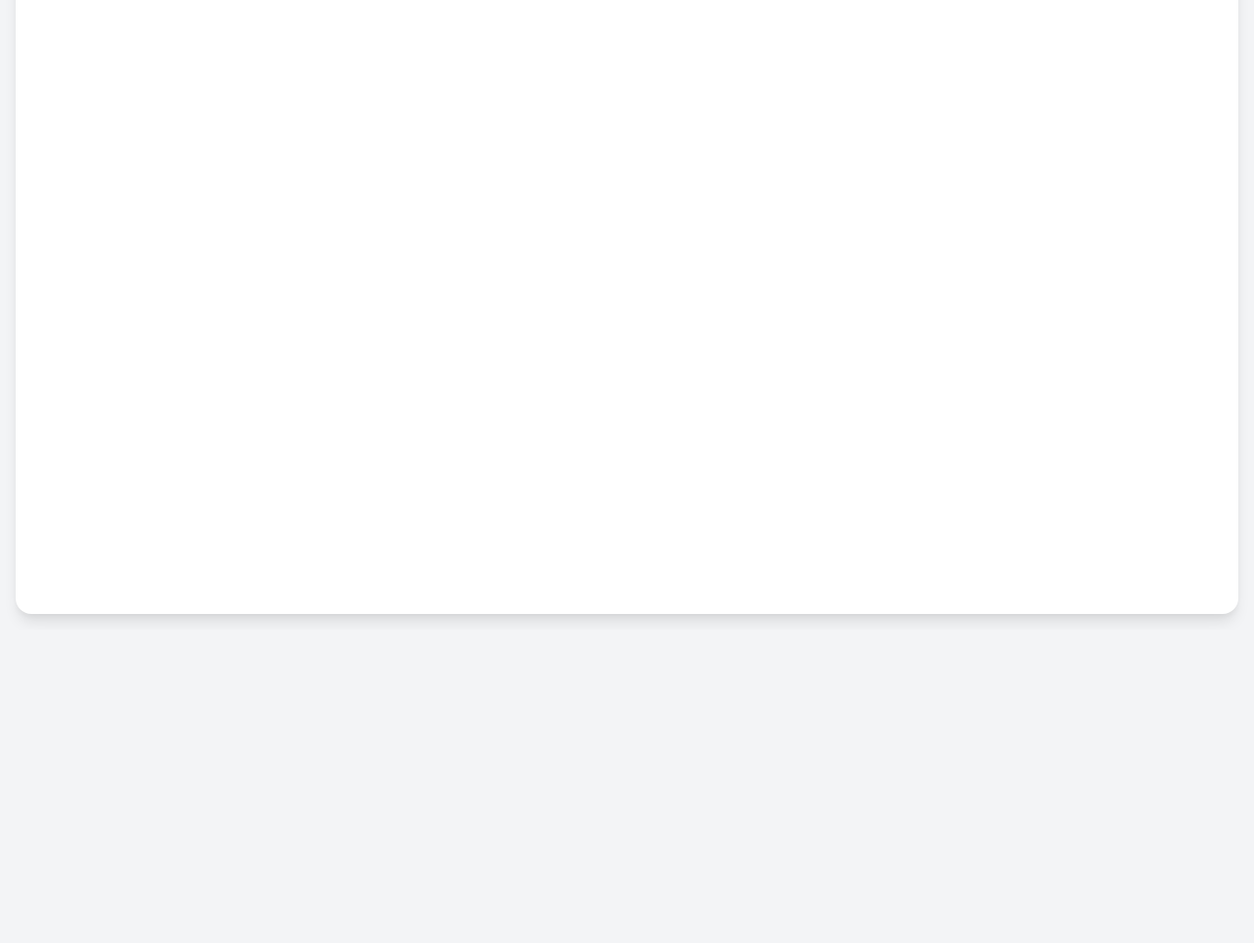
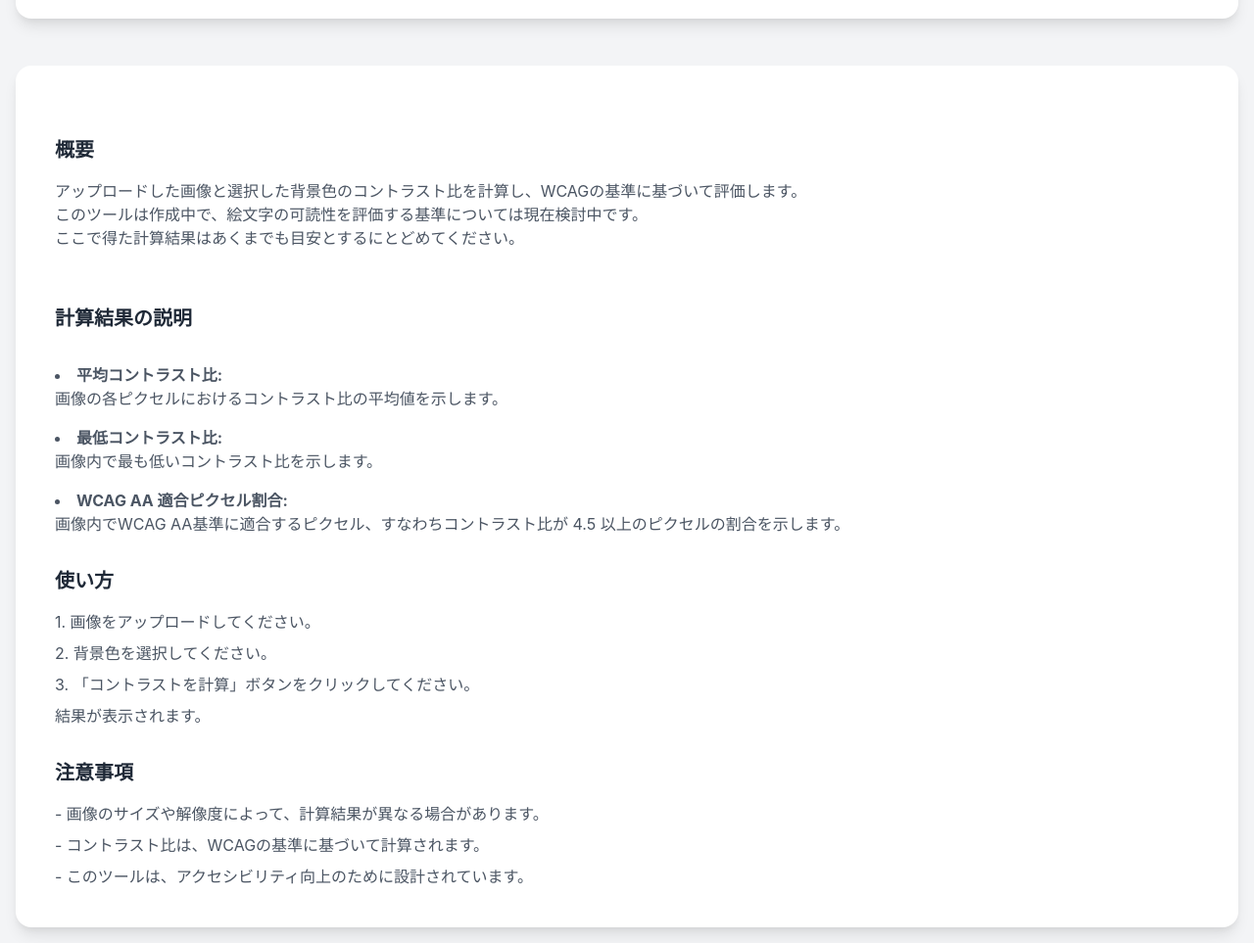
Before and after one commit to hasudaaaaa/emoji-checker, a plain HTML site: page index.html in a window 1280 px wide. Shown: the part 864-1827 px from the top of the page at 98% size. Before the commit the page ends 1507 px from the top, so only its background shows below. Drawn offline with nearby package versions, Linux system fonts and the light colour scheme.

```diff
--- a/common.css
+++ b/common.css
@@ -1,6 +1,11 @@
 body {
     font-family: "Inter", sans-serif;
+
+}
+.layout {
     display: flex;
+    flex-direction: column;
+    gap: 3rem;
     justify-content: center;
     align-items: center;
     min-height: 100vh;
@@ -75,6 +80,6 @@ body {
     font-weight: 600;
     color: #2d3748;
 }
-canvas {
+#hiddenCanvas {
     display: none; /* Hidden canvas for pixel manipulation */
 }
--- a/index.html
+++ b/index.html
@@ -3,13 +3,14 @@
 <head>
     <meta charset="UTF-8">
     <meta name="viewport" content="width=device-width, initial-scale=1.0">
-    <title>画像コントラストチェッカー</title>
+    <title>カスタム絵文字コントラストチェッカー</title>
     <script src="https://cdn.tailwindcss.com"></script>
     <link rel="stylesheet" href="/common.css">
 </head>
-<body class="bg-gray-100 flex items-center justify-center min-h-screen p-4">
+<body>
+<div class="layout bg-gray-100 items-center justify-center min-h-screen p-4">
 <div class="container">
-        <h1 class="text-3xl font-bold text-gray-800 text-center mb-4">画像コントラストチェッカー</h1>
+    <h1 class="text-3xl font-bold text-gray-800 text-center mb-4">カスタム絵文字コントラストチェッカー</h1>
 
     <div class="input-group">
         <label for="imageUpload" class="text-gray-700 font-medium">画像をアップロード:</label>
@@ -44,6 +45,37 @@
     <canvas id="hiddenCanvas"></canvas>
 </div>
 
+<article class="container">
+<section class="mt-8">
+    <h2 class="text-xl font-semibold text-gray-800 mb-4">概要</h2>
+    <p class="text-gray-600">アップロードした画像と選択した背景色のコントラスト比を計算し、WCAGの基準に基づいて評価します。
+        <br>このツールは作成中で、絵文字の可読性を評価する基準については現在検討中です。
+        <br>ここで得た計算結果はあくまでも目安とするにとどめてください。
+    </p>
+</section>
+<section class="mt-8">
+    <h2 class="text-xl font-semibold text-gray-800 mb-4">計算結果の説明</h2>
+    <ul class="list-disc list-inside text-gray-600">
+        <li class="pt-4"><strong>平均コントラスト比:</strong> <br>画像の各ピクセルにおけるコントラスト比の平均値を示します。</li>
+        <li class="pt-4"><strong>最低コントラスト比:</strong> <br>画像内で最も低いコントラスト比を示します。</li>
+        <li class="pt-4"><strong>WCAG AA 適合ピクセル割合:</strong> <br>画像内でWCAG AA基準に適合するピクセル、すなわちコントラスト比が 4.5 以上のピクセルの割合を示します。</li>
+    </ul>
+<section class="mt-8">
+    <h2 class="text-xl font-semibold text-gray-800 mb-4">使い方</h2>
+    <p class="text-gray-600 mb-2">1. 画像をアップロードしてください。</p>
+    <p class="text-gray-600 mb-2">2. 背景色を選択してください。</p>
+    <p class="text-gray-600 mb-2">3. 「コントラストを計算」ボタンをクリックしてください。</p>
+    <p class="text-gray-600">結果が表示されます。</p>
+</section>
+<section class="mt-8">
+    <h2 class="text-xl font-semibold text-gray-800 mb-4">注意事項</h2>
+    <p class="text-gray-600 mb-2">- 画像のサイズや解像度によって、計算結果が異なる場合があります。</p>
+    <p class="text-gray-600 mb-2">- コントラスト比は、WCAGの基準に基づいて計算されます。</p>
+    <p class="text-gray-600">- このツールは、アクセシビリティ向上のために設計されています。</p>
+</section>
+</article>
+</div>
+
 <script src="/contrast-checking.js"></script>
 </body>
 </html>
```
Also changed, not shown: images/60fpsparrot.gif (added), images/black.png (added), images/white.png (added). Lines whose indentation alone changed are shown as unchanged.
